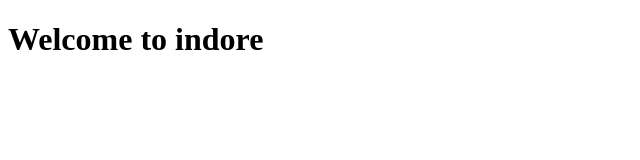
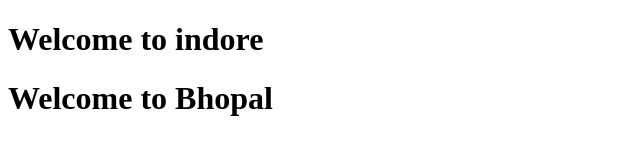
Before and after one commit to SourabhBute/testing, a plain HTML site: page index.html in a window 1280 px wide. Shown: the whole page, without its empty margins (0-640 px from the left). Drawn offline with Linux system fonts and the light colour scheme.

Commit message:
content change

```diff
--- a/index.html
+++ b/index.html
@@ -9,5 +9,9 @@
 
     <h1>Welcome to indore</h1>
 
+    <h1>Welcome to Bhopal</h1>
+
+
+
 </body>
 </html>
```
